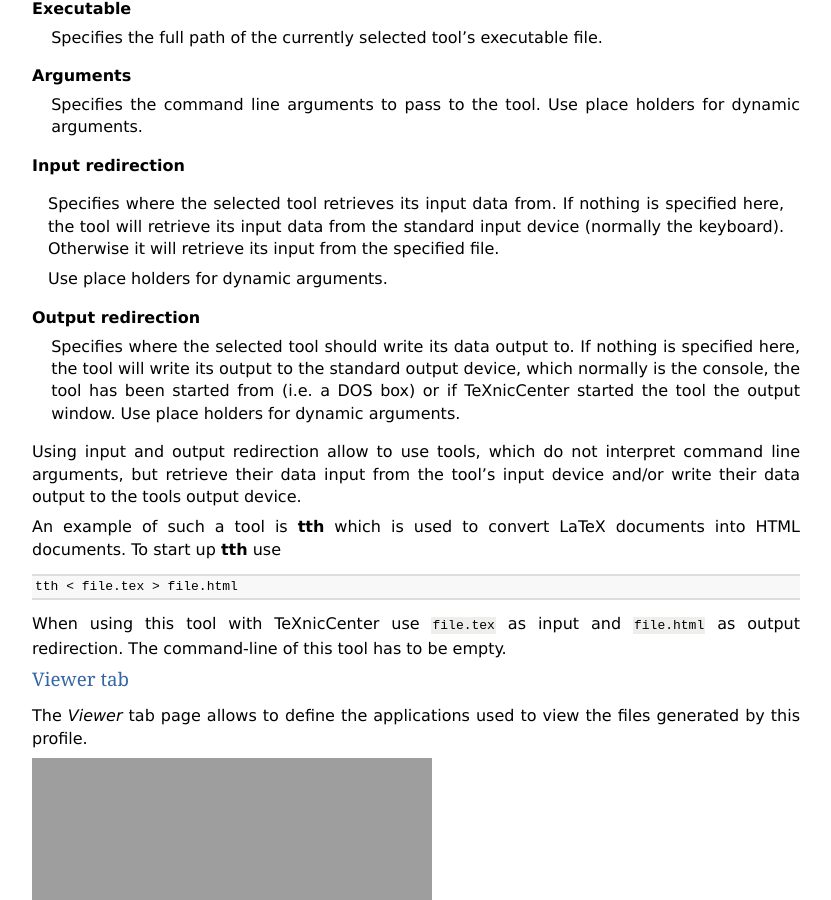
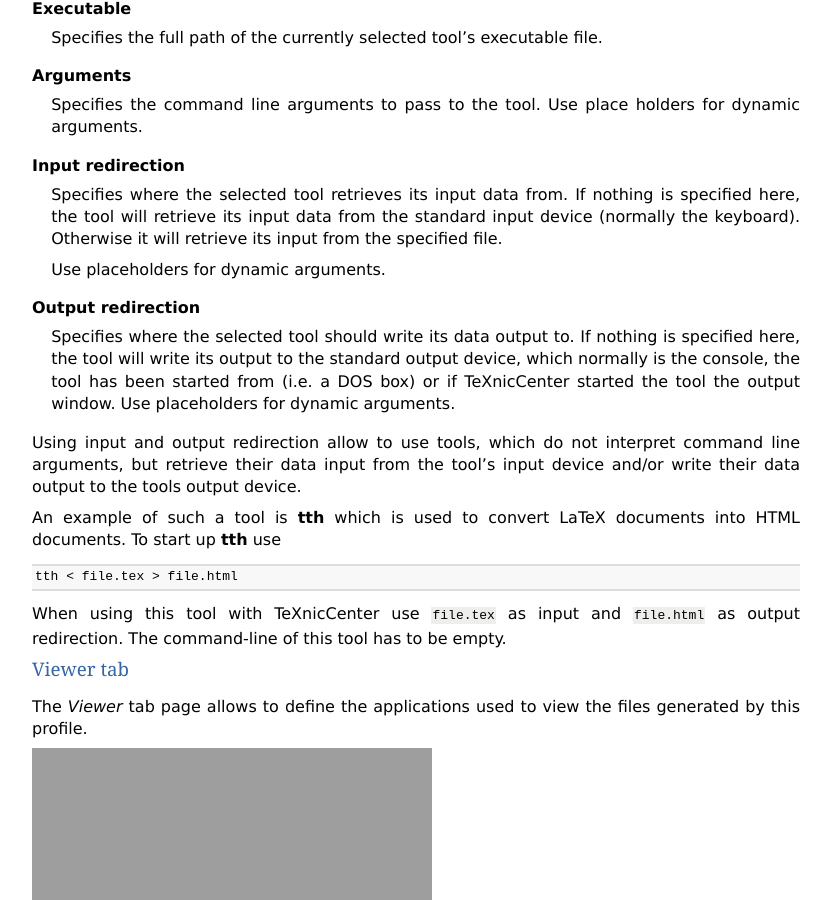
Before and after one commit to weinkauf/TeXnicCenter-Manual, a Sphinx documentation site: the page built from source/configuration.rst, in a window 1280 px wide and 900 px high, scrolled down 5182 px. Shown: the whole window, without its empty margins (48-879 px from the left). Built offline with Sphinx 7.4.7, drawn with Linux system fonts in a browser that asks for light colours.

Commit message:
Fixed more spelling errors

```diff
--- a/source/configuration.rst
+++ b/source/configuration.rst
@@ -222,7 +222,6 @@
 
 The meaning of the different controls:
 
-
 **Postprocessors to run after the (La)TeX compiler**
   Lists all tools to run after the compiler has been executed. The tools are
   listed in the order of the execution.
@@ -234,26 +233,24 @@
 **Executable**
   Specifies the full path of the currently selected tool's executable file.
 
-
 **Arguments**
   Specifies the command line arguments to pass to the tool. Use place holders
   for dynamic arguments.
 
 **Input redirection**
-
   Specifies where the selected tool retrieves its input data from.  If nothing
   is specified here, the tool will retrieve its input data from the standard
   input device (normally the keyboard). Otherwise it will retrieve its input
   from the specified file.
 
-  Use place holders for dynamic arguments.
+  Use placeholders for dynamic arguments.
 
 **Output redirection**
   Specifies where the selected tool should write its data output to.  If nothing
   is specified here, the tool will write its output to the standard output
   device, which normally is the console, the tool has been started from (i.e. a
-  DOS box) or if TeXnicCenter started the tool the output window.  Use place
-  holders for dynamic arguments.
+  DOS box) or if TeXnicCenter started the tool the output window.  Use
+  placeholders for dynamic arguments.
 
 Using input and output redirection allow to use tools, which do not interpret
 command line arguments, but retrieve their data input from the tool's input
```
